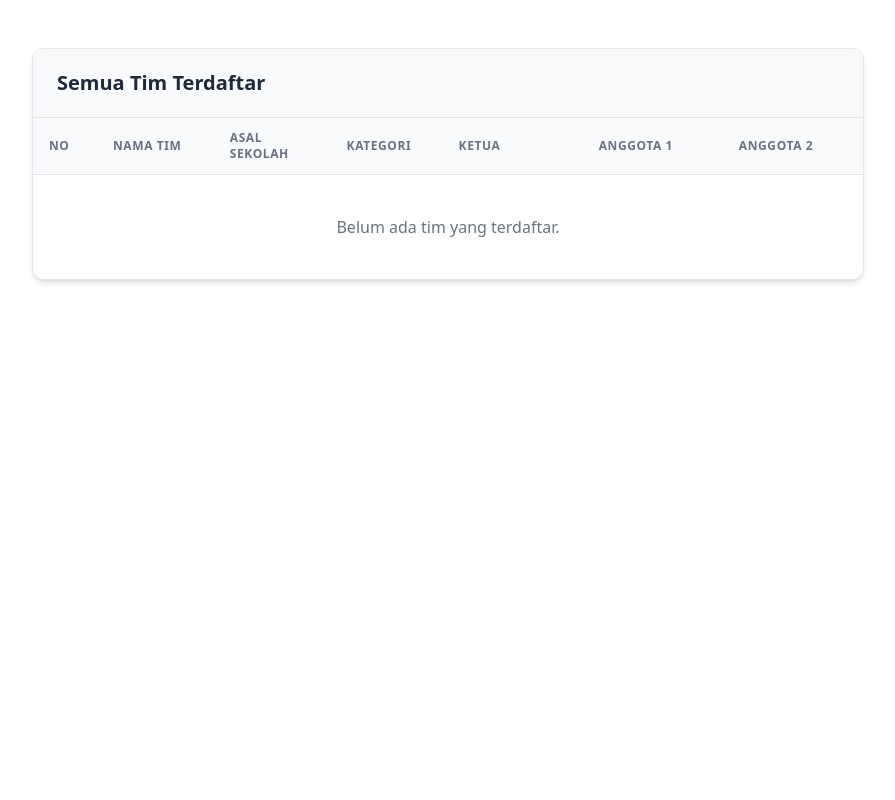
After one commit to zaazhafrnn/automationweek9, a PHP site: template src/views/admin/teams.php in a window 1280 px wide. The commit adds this page. Shown: the whole page, without its empty margins (192-1087 px from the left). Run offline with PHP 8.4, Linux system fonts and the light colour scheme; the template is opened without the code that fills it, so the values that code supplies are empty; style sheets or scripts are compiled from the project's sources; some libraries are stand-ins or nearby versions.

Commit message:
feat: add dashboard admin view members & teams

```diff
--- a/public/index.php
+++ b/public/index.php
@@ -39,6 +39,8 @@ $router->post('/register', 'AuthController@register');
 
 $router->get('/dashboard', 'DashboardController@index');
 $router->get('/admin/dashboard', 'AdminController@dashboard');
+$router->get('/admin/members', 'AdminController@members');
+$router->get('/admin/teams', 'AdminController@teams');
 
 $router->get('/dashboard/team/register', 'TeamController@registerForm');
 $router->post('/dashboard/team/register', 'TeamController@register');
--- a/src/Core/Controller.php
+++ b/src/Core/Controller.php
@@ -4,7 +4,7 @@ namespace App\Core;
 
 class Controller
 {
-    protected function view($view, $data = [])
+    protected function view($view, $data = [], $layout = 'main')
     {
         extract($data);
 
@@ -15,7 +15,7 @@ class Controller
             require $viewFile;
             $content = ob_get_clean();
 
-            require BASE_PATH . '/src/views/layouts/main.php';
+            require BASE_PATH . '/src/views/layouts/' . $layout . '.php';
         } else {
             die("View $view not found.");
         }
--- /dev/null
+++ b/src/views/admin/teams.php
@@ -0,0 +1,103 @@
+<div class="w-full bg-white rounded-xl shadow-md border border-gray-200 overflow-hidden">
+    <div class="px-6 py-5 border-b border-gray-200 bg-gray-50">
+        <h2 class="text-xl font-bold text-gray-800">
+            Semua Tim Terdaftar
+        </h2>
+    </div>
+
+    <div class="w-full overflow-x-auto">
+        <table class="w-full table-fixed divide-y divide-gray-200">
+            <thead class="bg-gray-50">
+                <tr>
+                    <th scope="col" class="w-16 px-4 py-3 text-left text-xs font-semibold uppercase tracking-wider text-gray-500">
+                        No
+                    </th>
+                    <th scope="col" class="w-1/6 px-4 py-3 text-left text-xs font-semibold uppercase tracking-wider text-gray-500">
+                        Nama Tim
+                    </th>
+                    <th scope="col" class="w-1/6 px-4 py-3 text-left text-xs font-semibold uppercase tracking-wider text-gray-500">
+                        Asal Sekolah
+                    </th>
+                    <th scope="col" class="w-28 px-4 py-3 text-left text-xs font-semibold uppercase tracking-wider text-gray-500">
+                        Kategori
+                    </th>
+                    <th scope="col" class="w-1/5 px-4 py-3 text-left text-xs font-semibold uppercase tracking-wider text-gray-500">
+                        Ketua
+                    </th>
+                    <th scope="col" class="w-1/5 px-4 py-3 text-left text-xs font-semibold uppercase tracking-wider text-gray-500">
+                        Anggota 1
+                    </th>
+                    <th scope="col" class="w-1/5 px-4 py-3 text-left text-xs font-semibold uppercase tracking-wider text-gray-500">
+                        Anggota 2
+                    </th>
+                </tr>
+            </thead>
+
+            <tbody class="divide-y divide-gray-200 bg-white">
+                <?php if (empty($teams)): ?>
+                    <tr>
+                        <td colspan="7" class="px-6 py-10 text-center text-gray-500">
+                            Belum ada tim yang terdaftar.
+                        </td>
+                    </tr>
+                <?php else: ?>
+                    <?php foreach ($teams as $index => $team): ?>
+                        <tr class="hover:bg-gray-50 transition">
+                            <td class="px-4 py-4 align-top text-sm text-gray-600">
+                                <?= $index + 1 ?>
+                            </td>
+                            <td class="px-4 py-4 align-top">
+                                <div class="font-semibold text-gray-900 break-words">
+                                    <?= htmlspecialchars($team['name']) ?>
+                                </div>
+                            </td>
+                            <td class="px-4 py-4 align-top">
+                                <div class="text-gray-600 break-words">
+                                    <?= htmlspecialchars($team['teamSchool']) ?>
+                                </div>
+                            </td>
+                            <td class="px-4 py-4 align-top">
+                                <span class="inline-flex rounded-full bg-indigo-100 px-3 py-1 text-xs font-semibold text-indigo-800">
+                                    <?= htmlspecialchars($team['division']) ?>
+                                </span>
+                            </td>
+                            <td class="px-4 py-4 align-top">
+                                <div class="font-medium text-gray-900 break-words">
+                                    <?= htmlspecialchars($team['leaderName']) ?>
+                                </div>
+
+                                <div class="mt-1 text-sm text-gray-500 break-all">
+                                    <?= htmlspecialchars($team['leaderPhoneNumber']) ?>
+                                </div>
+                            </td>
+                            <td class="px-4 py-4 align-top">
+                                <?php if (!empty($team['firstMemberName'])): ?>
+                                    <div class="font-medium text-gray-900 break-words">
+                                        <?= htmlspecialchars($team['firstMemberName']) ?>
+                                    </div>
+                                    <div class="mt-1 text-sm text-gray-500 break-all">
+                                        <?= htmlspecialchars($team['firstMemberPhoneNumber']) ?>
+                                    </div>
+                                <?php else: ?>
+                                    <span class="text-gray-400">-</span>
+                                <?php endif; ?>
+                            </td>
+                            <td class="px-4 py-4 align-top">
+                                <?php if (!empty($team['secondMemberName'])): ?>
+                                    <div class="font-medium text-gray-900 break-words">
+                                        <?= htmlspecialchars($team['secondMemberName']) ?>
+                                    </div>
+                                    <div class="mt-1 text-sm text-gray-500 break-all">
+                                        <?= htmlspecialchars($team['secondMemberPhoneNumber']) ?>
+                                    </div>
+                                <?php else: ?>
+                                    <span class="text-gray-400">-</span>
+                                <?php endif; ?>
+                            </td>
+                        </tr>
+                    <?php endforeach; ?>
+                <?php endif; ?>
+            </tbody>
+        </table>
+    </div>
+</div>
```
Also changed, not shown: src/Controllers/AdminController.php (+33 -2 lines), src/Models/Team.php (+8 -0 lines), src/Models/User.php (+8 -0 lines), src/views/admin/dashboard.php (+12 -23 lines), src/views/admin/members.php (added, +39 -0 lines), src/views/layouts/admin.php (added, +71 -0 lines).
